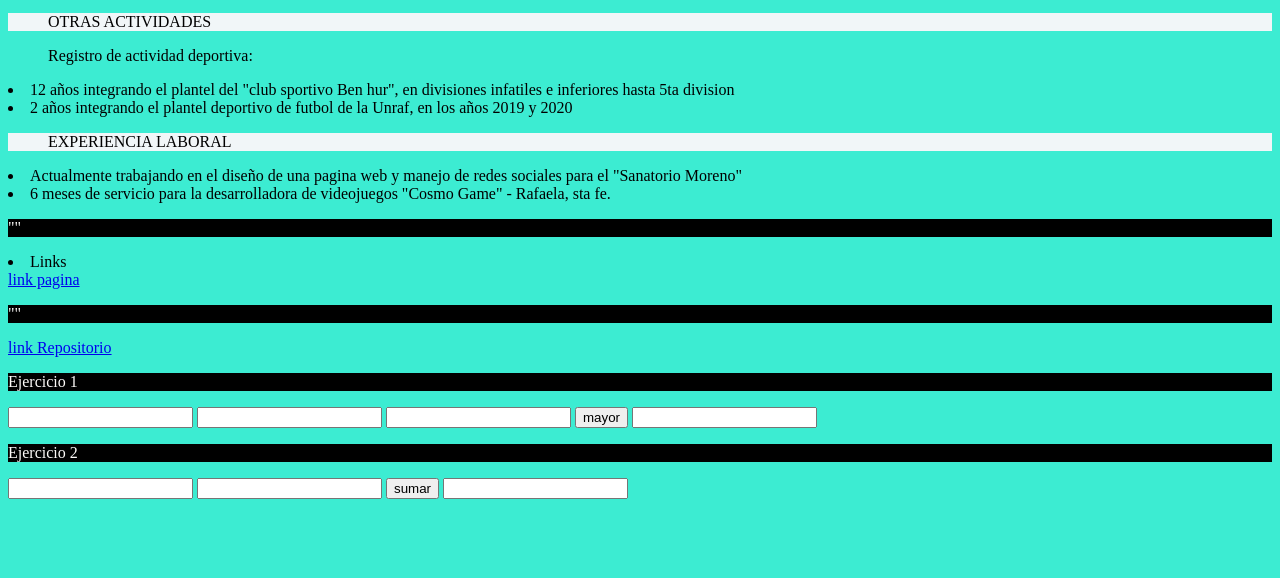
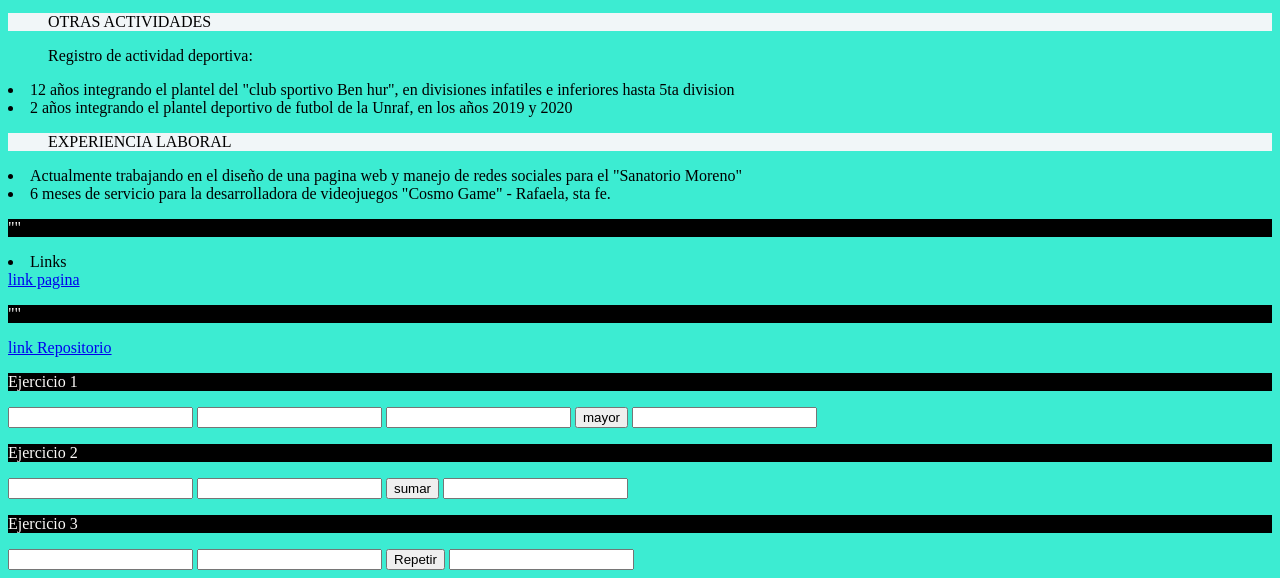
Before and after one commit to GonzaloCasabella/tpfolio, a plain HTML site: page index.html in a window 1280 px wide. Shown: the part 1093-1671 px from the top of the page. Before the commit the page ends 1600 px from the top, so only its background shows below. Drawn offline with Linux system fonts and the light colour scheme.

Commit message:
ejersicio 3

```diff
--- a/index.html
+++ b/index.html
@@ -64,6 +64,7 @@
     mayor
 </button>
 <input type="number" id="resultado">
+
 <p>Ejercicio 2</p>
 <script>
     function sumar (sum1,sum2,sumR){
@@ -74,4 +75,17 @@
 <input type="number" id="sum2">
 <button onclick="sumar(sum1,sum2,sumR)">sumar</button>
 <input type="number" id="sumR">
+<p>Ejercicio 3</p>
+<script>
+     function multiplicar (p,n,Cingeso){
+        Cingreso.value = parseInt(p.text) * parseInt(n.value)
+    }
+</script>
+<input type="text" id= "p">
+<input type="number" id="n">
+<button onclick="Repetir(p,n,Cingreso)">
+    Repetir
+</button>
+<input type="text" id="Cingreso">
+
 </body>
```
